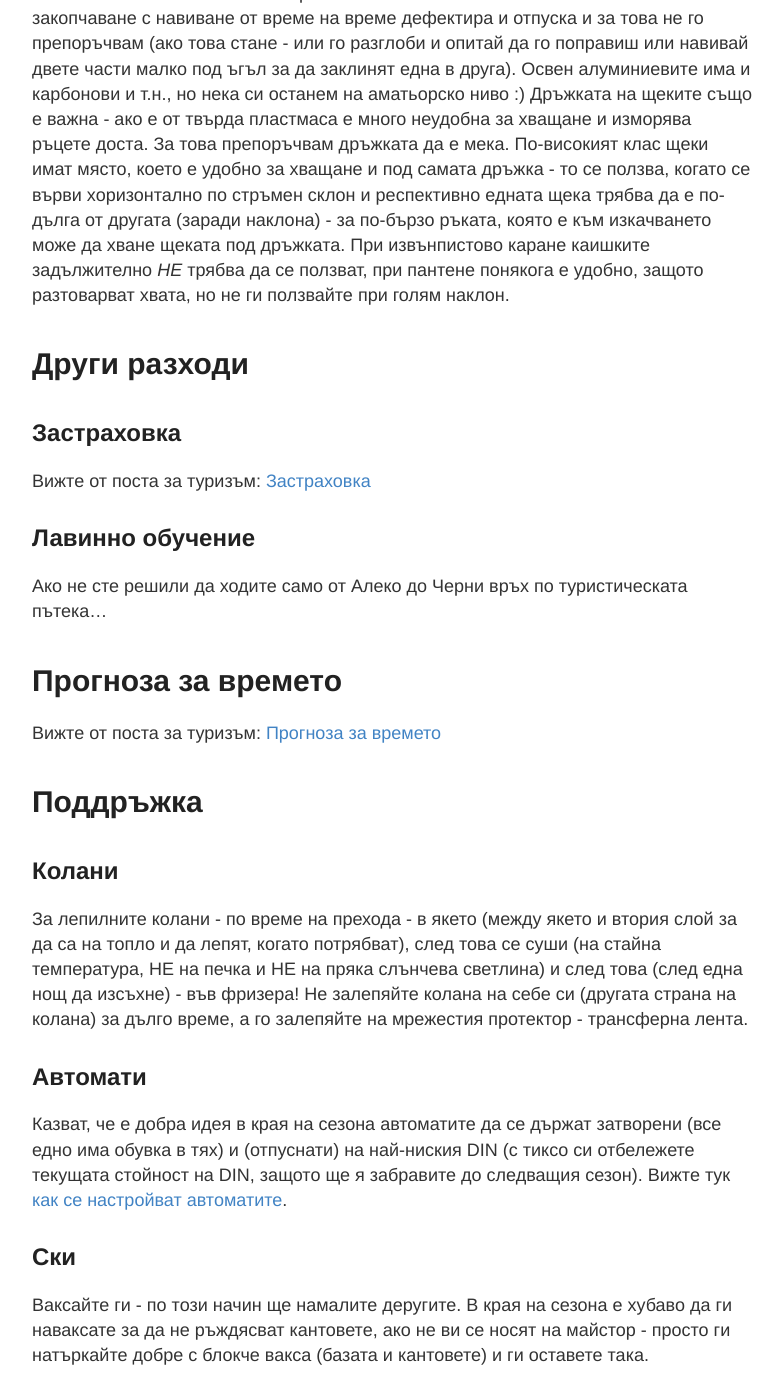
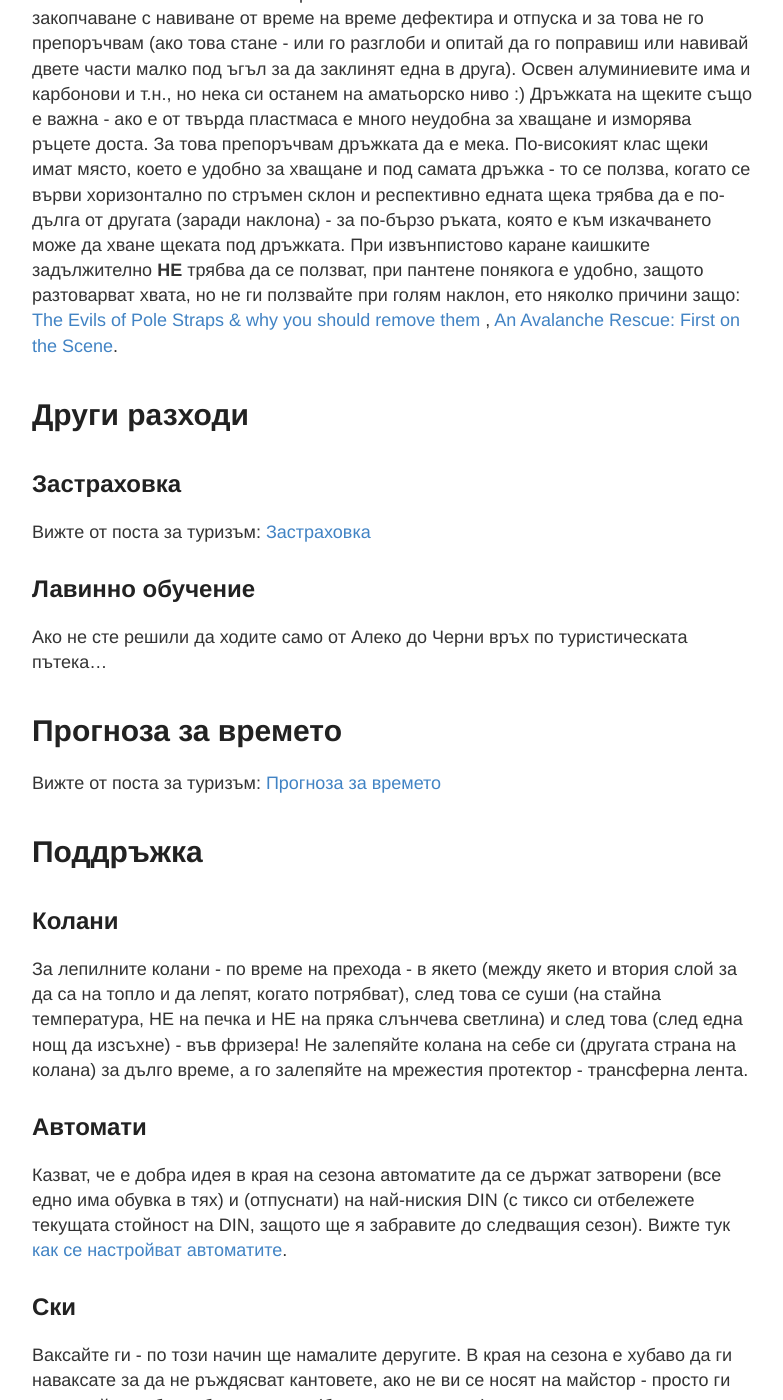
Before and after one commit to ptanov/ptanov.github.io, a Jekyll site: the page built from _posts/2018-02-11-ski-alpine-touring.md, in a window 1280 px wide and 1400 px high, scrolled down 2884 px. Shown: the whole window, without its empty margins (248-1031 px from the left). Built offline with Jekyll 4.4.1, drawn with Linux system fonts in a browser that asks for light colours; comment, search, counter and statistics services are not loaded; some of the changed text lies outside the part shown.

Commit message:
Added some more information

```diff
--- a/_posts/2018-02-11-ski-alpine-touring.md
+++ b/_posts/2018-02-11-ski-alpine-touring.md
@@ -36,7 +36,8 @@ categories: ski
 Трябва да е удобна - потърси съвети как се пробва в магазина. Трябва да пасва на ски очилата и да няма фуги между двете (иначе влиза вятър към челото и е много неприятно)
 
 ## Щеки
-Сгъваеми щеки (не че не може и с несгъваеми за аматьорски цели и за пробата...), някои имат възможност за измерване на наклона на склона. Механизмът за закопчаване с навиване от време на време дефектира и отпуска и за това не го препоръчвам (ако това стане - или го разглоби и опитай да го поправиш или навивай двете части малко под ъгъл за да заклинят една в друга). Освен алуминиевите има и карбонови и т.н., но нека си останем на аматьорско ниво :) Дръжката на щеките също е важна - ако е от твърда пластмаса е много неудобна за хващане и изморява ръцете доста. За това препоръчвам дръжката да е мека. По-високият клас щеки имат място, което е удобно за хващане и под самата дръжка - то се ползва, когато се върви хоризонтално по стръмен склон и респективно едната щека трябва да е по-дълга от другата (заради наклона) - за по-бързо ръката, която е към изкачването може да хване щеката под дръжката. При извънпистово каране каишките задължително *НЕ* трябва да се ползват, при пантене понякога е удобно, защото разтоварват хвата, но не ги ползвайте при голям наклон.
+Сгъваеми щеки (не че не може и с несгъваеми за аматьорски цели и за пробата...), някои имат възможност за измерване на наклона на склона. Механизмът за закопчаване с навиване от време на време дефектира и отпуска и за това не го препоръчвам (ако това стане - или го разглоби и опитай да го поправиш или навивай двете части малко под ъгъл за да заклинят една в друга). Освен алуминиевите има и карбонови и т.н., но нека си останем на аматьорско ниво :) Дръжката на щеките също е важна - ако е от твърда пластмаса е много неудобна за хващане и изморява ръцете доста. За това препоръчвам дръжката да е мека. По-високият клас щеки имат място, което е удобно за хващане и под самата дръжка - то се ползва, когато се върви хоризонтално по стръмен склон и респективно едната щека трябва да е по-дълга от другата (заради наклона) - за по-бързо ръката, която е към изкачването може да хване щеката под дръжката. При извънпистово каране каишките задължително **НЕ** трябва да се ползват, при пантене понякога е удобно, защото разтоварват хвата, но не ги ползвайте при голям наклон, ето няколко причини защо: [The Evils of Pole Straps & why you should remove them
+](https://www.youtube.com/watch?v=CF2vFsYR8dU&list=PLfFlTUgpHDHN_ZWhTs-ulpbbApTmMuNe0&index=12&t=0s), [An Avalanche Rescue: First on the Scene](https://www.evergreen-backcountry.com/an-avalanche-rescue-first-on-the-scene).
 
 # Други разходи
 
```
Also changed, not shown: other parts of _posts/2018-02-11-ski-alpine-touring.md (+3 -0 lines), _posts/2018-02-03-gps-software.md (+2 -1 lines), _posts/2018-02-04-tourism.md (+1 -0 lines).
